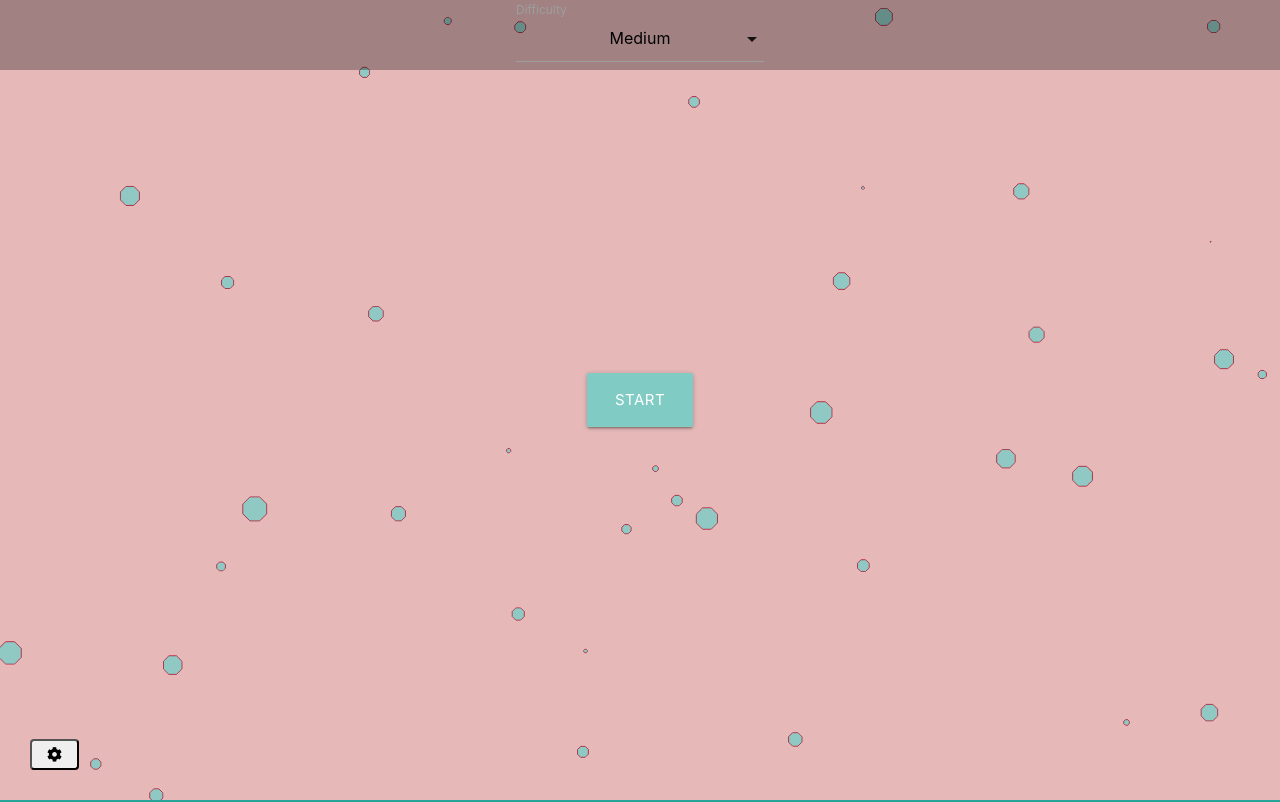
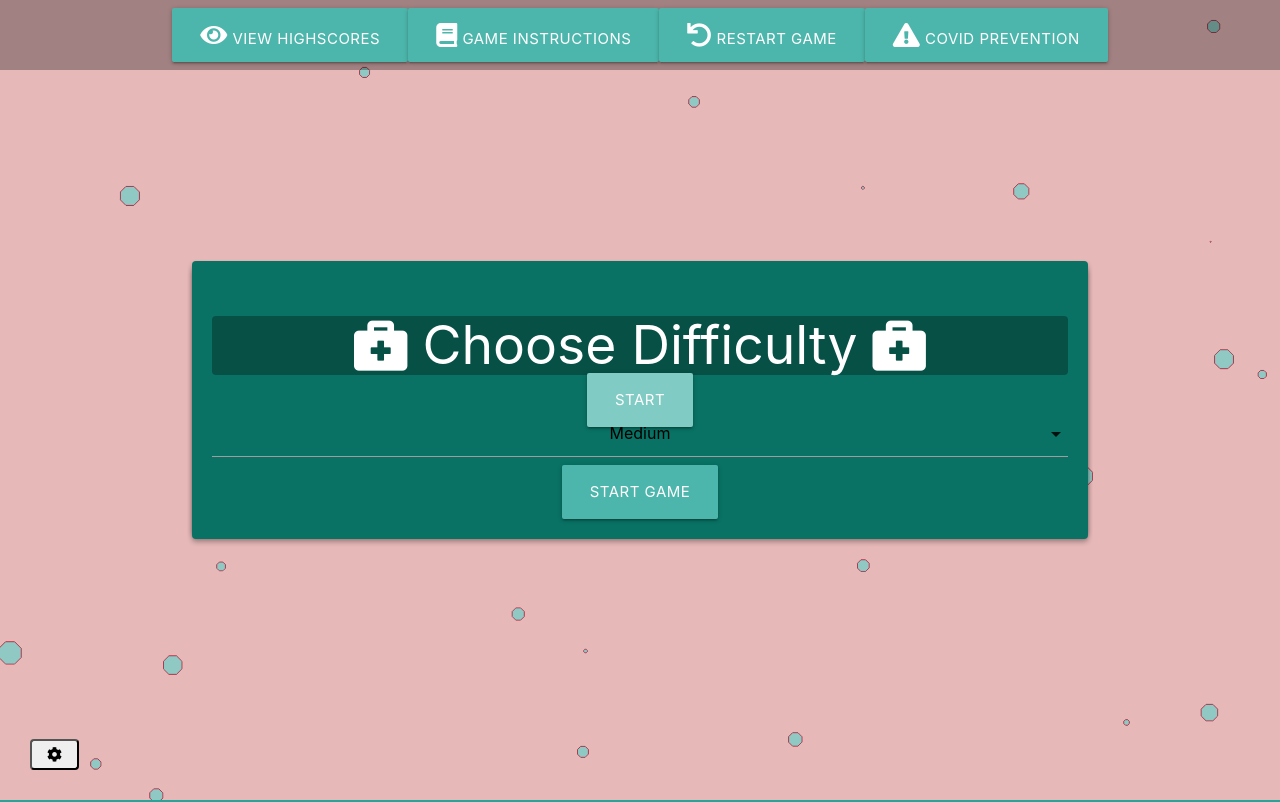
Before and after one commit to sjpcp5/Project2, a website: page public/index.html in a window 1280 px wide. Drawn offline with nearby package versions, Linux system fonts and the light colour scheme.

Commit message:
Adding updated HTML File

```diff
--- a/public/index.html
+++ b/public/index.html
@@ -6,32 +6,79 @@
     <meta http-equiv="X-UA-Compatible" content="ie=edge" />
     <title>Project 2 - CoolBeansTypes</title>
 
-    <link rel="stylesheet" href="https://cdnjs.cloudflare.com/ajax/libs/font-awesome/5.11.2/css/all.min.css" integrity="sha256-+N4/V/SbAFiW1MPBCXnfnP9QSN3+Keu+NlB+0ev/YKQ=" crossorigin="anonymous" />
+    <link
+      rel="stylesheet"
+      href="https://cdnjs.cloudflare.com/ajax/libs/font-awesome/5.11.2/css/all.min.css"
+      integrity="sha256-+N4/V/SbAFiW1MPBCXnfnP9QSN3+Keu+NlB+0ev/YKQ="
+      crossorigin="anonymous"
+    />
 
-    <link rel="stylesheet" href="../public/stylesheets/style.css" />
+    <link rel="stylesheet" href="./stylesheets/style.css" />
 
-    <link
-        rel="stylesheet" href="../public/stylesheets/reset.css" />
+    <link rel="stylesheet" href="./stylesheets/reset.css" />
 
     <link
       rel="stylesheet"
-        href="https://cdnjs.cloudflare.com/ajax/libs/materialize/1.0.0/css/materialize.min.css" />
-
+      href="https://cdnjs.cloudflare.com/ajax/libs/materialize/1.0.0/css/materialize.min.css"
+    />
   </head>
 
-<body onload="start()" class="teal lighten-1">
-
-
+  <body class="teal lighten-1">
     <div id="particles-js"></div>
 
     <button id="settings-btn" class="settings-btn">
       <i class="fas fa-cog"></i>
     </button>
 
-  <a id="start-btn" onclick="startGame()" class="waves-effect waves-light teal lighten-3 btn-large">Start</a>
+    <a id="start-btn" class="waves-effect waves-light teal lighten-3 btn-large"
+      >Start</a
+    >
 
     <div id="settings" class="settings">
-      <form id="settings-form">
+      <a href="#" class="waves-effect waves-light teal btn-large lighten-2"
+        ><i class="fas fa-eye"></i> View Highscores</a
+      >
+      <a href="#" class="waves-effect waves-light teal btn-large lighten-2">
+        <i class="fas fa-book"></i> Game Instructions</a
+      >
+      <a href="#" class="waves-effect waves-light teal btn-large lighten-2">
+        <i class="fas fa-undo"></i> Restart Game</a
+      >
+      <a href="#" class="waves-effect waves-light teal btn-large lighten-2">
+        <i class="fas fa-exclamation-triangle"></i> Covid Prevention</a
+      >
+    </div>
+
+    <div class="container" id="typeArea">
+      <h2>
+        <i class="fas fa-briefcase-medical"></i> Vaccine Test
+        <i class="fas fa-briefcase-medical"></i>
+      </h2>
+      <small>Type the following:</small>
+
+      <h1 id="word"></h1>
+
+      <input
+        type="text"
+        class="white-text"
+        id="text"
+        autocomplete="off"
+        placeholder="Type the word here..."
+      />
+
+      <p class="time-container">Time left: <span id="time">10s</span></p>
+
+      <p class="score-container">Score: <span id="score">0</span></p>
+
+      <div id="end-game-container" class="end-game-container"></div>
+    </div>
+
+    <div class="container" id="difficultyArea">
+      <h2>
+        <i class="fas fa-briefcase-medical"></i> Choose Difficulty
+        <i class="fas fa-briefcase-medical"></i>
+      </h2>
+      <form id="difficulty-form">
         <div>
           <label for="difficulty">Difficulty</label>
           <select id="difficulty">
@@ -40,32 +87,25 @@
             <option value="hard">Hard</option>
           </select>
         </div>
+        <button
+          type="submit"
+          id="start-game-button"
+          href="#"
+          class="waves-effect waves-light teal btn-large lighten-2"
+        >
+          Start Game
+        </button>
       </form>
     </div>
 
-
-  <div class="container" class="hide" id="typeArea">
-
-      <h2><i class="fas fa-briefcase-medical"></i> Vaccine Test <i class="fas fa-briefcase-medical"></i></h2>
-      <small>Type the following:</small>
-
-      <h1 id="word"></h1>
-
-      <input type="text" class ="white-text" id="text" autocomplete="off" placeholder="Type the word here..." />
-
-      <p class="time-container">Time left: <span id="time">10s</span></p>
-
-      <p class="score-container">Score: <span id="score">0</span></p>
-
-      <div id="end-game-container" class="end-game-container"></div>
-
-  </div>
-
-
-  <script src="https://code.jquery.com/jquery-3.4.1.slim.min.js" integrity="sha384-J6qa4849blE2+poT4WnyKhv5vZF5SrPo0iEjwBvKU7imGFAV0wwj1yYfoRSJoZ+n" crossorigin="anonymous"></script>
-  <script src="https://cdnjs.cloudflare.com/ajax/libs/materialize/1.0.0/js/materialize.min.js" integrity="sha256-U/cHDMTIHCeMcvehBv1xQ052bPSbJtbuiw4QA9cTKz0=" crossorigin="anonymous"></script>
-  <script src="../public/js/gamescript.js"></script>
+    <script src="https://code.jquery.com/jquery.js"></script>
+    <script
+      src="https://cdnjs.cloudflare.com/ajax/libs/materialize/1.0.0/js/materialize.min.js"
+      integrity="sha256-U/cHDMTIHCeMcvehBv1xQ052bPSbJtbuiw4QA9cTKz0="
+      crossorigin="anonymous"
+    ></script>
+    <script src="./js/gamescript.js"></script>
     <script src="https://cdn.jsdelivr.net/npm/particles.js@2.0.0/particles.min.js"></script>
-    <script src="../public/js/particles.js"></script>
+    <script src="./js/particles.js"></script>
   </body>
 </html>
```
Lines whose indentation alone changed are shown as unchanged.
